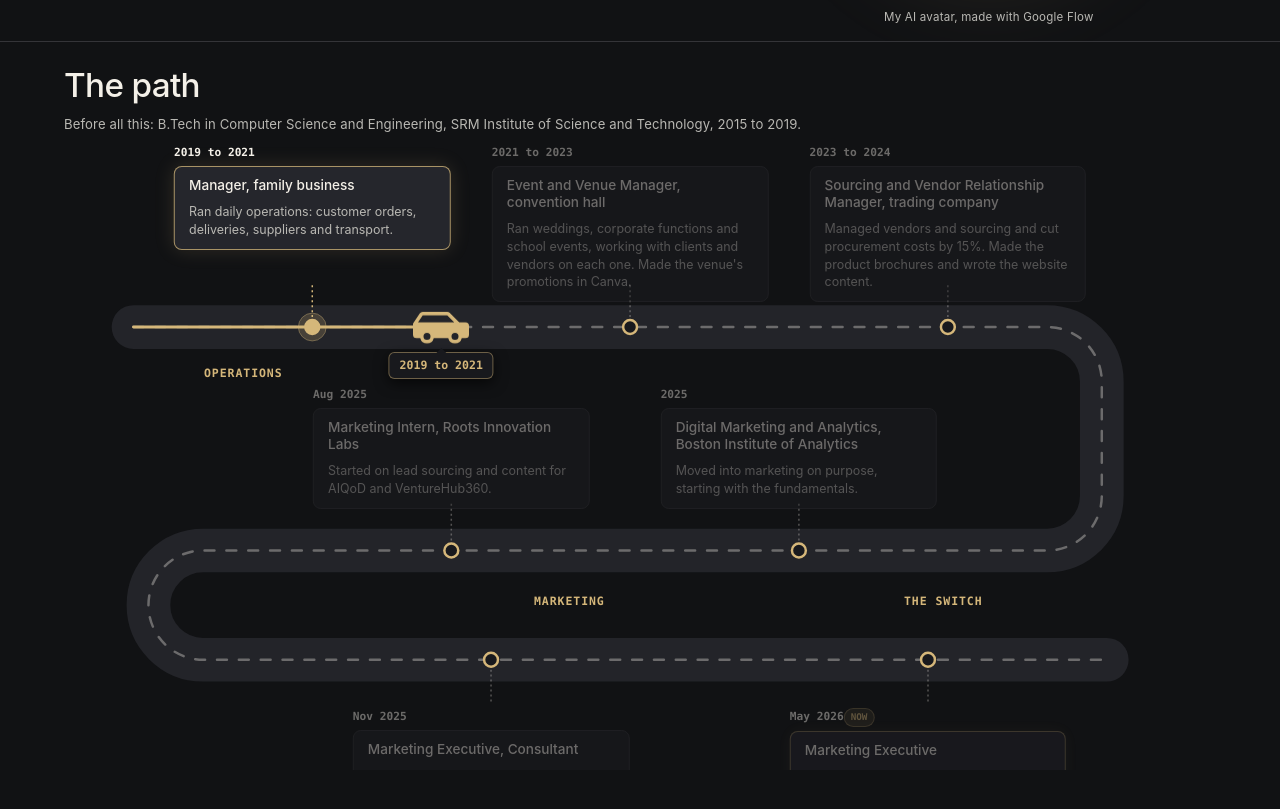
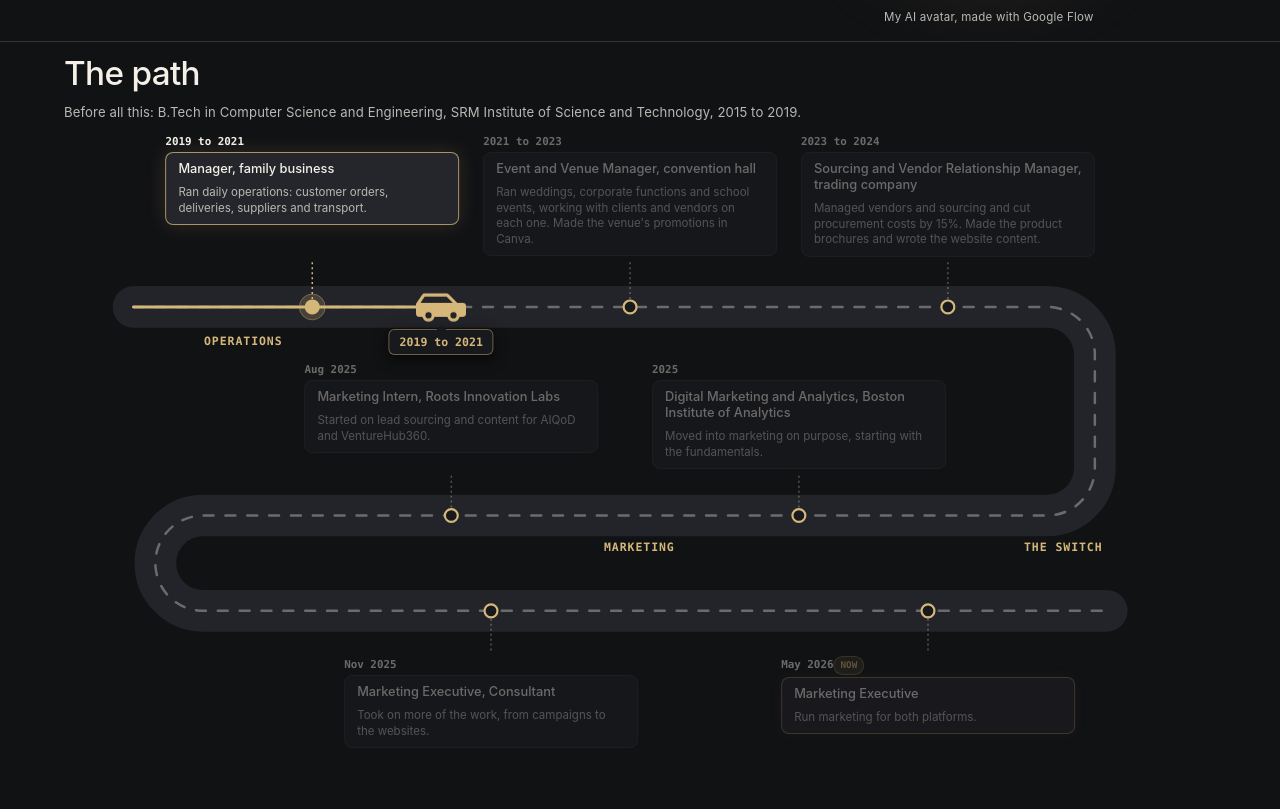
Before and after one commit to nagavardhanl-ux/Portfolio, a Next.js app: page /about in a window 1280 px wide. Shown: the part 663-1472 px from the top of the page. Built offline with nearby package versions, Linux system fonts and the light colour scheme.

Commit message:
fix(about): resolve road timeline overlaps, heading collision and card cutoff

```diff
--- a/src/components/RoadTimeline.tsx
+++ b/src/components/RoadTimeline.tsx
@@ -88,27 +88,27 @@ export const PATH_STOPS: StepData[] = [
 ];
 
 const DESKTOP_VIEWBOX_WIDTH = 1160;
-const DESKTOP_VIEWBOX_HEIGHT = 680;
+const DESKTOP_VIEWBOX_HEIGHT = 625;
 
 // Desktop road path:
-// Run 1: left to right (y = 190)
-// Right bend: smooth U-turn with corner radius 55
-// Run 2: right to left (y = 415)
-// Left bend: smooth U-shaped curve with radius 55 (counter-clockwise sweep, no sharp point)
-// Run 3: left to right (y = 525)
+// Run 1: left to right (y = 175)
+// Right bend: smooth U-turn with corner radius 48
+// Run 2: right to left (y = 385)
+// Left bend: smooth U-shaped curve with radius 48 (counter-clockwise sweep, no sharp point)
+// Run 3: left to right (y = 481)
 const DESKTOP_ROAD_PATH =
-  "M 70 190 L 990 190 A 55 55 0 0 1 1045 245 L 1045 360 A 55 55 0 0 1 990 415 L 140 415 A 55 55 0 0 0 140 525 L 1050 525";
+  "M 70 175 L 990 175 A 48 48 0 0 1 1038 223 L 1038 337 A 48 48 0 0 1 990 385 L 140 385 A 48 48 0 0 0 140 481 L 1050 481";
 
-const DESKTOP_STOP_DISTANCES = [0, 180, 500, 820, 1458, 1808, 2521, 2961];
+const DESKTOP_STOP_DISTANCES = [0, 180, 500, 820, 1435, 1785, 2476, 2916];
 
 const DESKTOP_STOP_COORDS = [
-  { x: 250, y: 190, run: 1 },
-  { x: 570, y: 190, run: 1 },
-  { x: 890, y: 190, run: 1 },
-  { x: 740, y: 415, run: 2 },
-  { x: 390, y: 415, run: 2 },
-  { x: 430, y: 525, run: 3 },
-  { x: 870, y: 525, run: 3 },
+  { x: 250, y: 175, run: 1 },
+  { x: 570, y: 175, run: 1 },
+  { x: 890, y: 175, run: 1 },
+  { x: 740, y: 385, run: 2 },
+  { x: 390, y: 385, run: 2 },
+  { x: 430, y: 481, run: 3 },
+  { x: 870, y: 481, run: 3 },
 ];
 
 const emptySubscribe = () => () => {};
@@ -165,11 +165,11 @@ export default function RoadTimeline() {
   // Animation state (updated in requestAnimationFrame)
   const [carState, setCarState] = useState({
     x: 70,
-    y: 190,
+    y: 175,
     angle: 0,
     isFlipped: false,
     travelledDist: 0,
-    totalDist: 3141,
+    totalDist: 3096,
     activeStopIndex: 0,
     isMoving: false,
     bubbleText: "Start",
@@ -178,11 +178,11 @@ export default function RoadTimeline() {
   const car = prefersReducedMotion
     ? {
         x: 870,
-        y: 525,
+        y: 481,
         angle: 0,
         isFlipped: false,
-        travelledDist: 3141,
-        totalDist: 3141,
+        travelledDist: 3096,
+        totalDist: 3096,
         activeStopIndex: 7,
         isMoving: false,
         bubbleText: PATH_STOPS[6].year,
@@ -467,7 +467,7 @@ export default function RoadTimeline() {
   }, [mounted, isMobile, prefersReducedMotion, mobileStopPoints]);
 
   // Desktop speech bubble side: below car on Run 1 & 2, above car on Run 3
-  const desktopBubbleSide = car.y > 470 ? "above" : "below";
+  const desktopBubbleSide = car.y > 430 ? "above" : "below";
 
   return (
     <section
@@ -477,7 +477,7 @@ export default function RoadTimeline() {
     >
       <div className="about-road-sticky">
         <div className="container">
-          <div className="about-sec-heading">
+          <div className="about-sec-heading" style={{ marginBottom: "8px" }}>
             <h2 id="path-title" className="about-sec-title">
               The path
             </h2>
@@ -490,14 +490,14 @@ export default function RoadTimeline() {
 
         {/* Desktop Road View (1024px and up) */}
         {!isMobile && (
-          <div className="container about-road-container" style={{ marginTop: "16px" }}>
+          <div className="container about-road-container">
             <div
               className="about-road-stage"
               style={{
                 position: "relative",
                 width: "100%",
                 maxWidth: "1160px",
-                height: "680px",
+                height: "625px",
                 margin: "0 auto",
               }}
             >
@@ -515,13 +515,13 @@ export default function RoadTimeline() {
                   pointerEvents: "none",
                 }}
               >
-                {/* Road Base: wide stroke (44px), dark grey slightly lighter than background */}
+                {/* Road Base: wide stroke (42px), dark grey slightly lighter than background */}
                 <path
                   ref={desktopPathRef}
                   d={DESKTOP_ROAD_PATH}
                   fill="none"
                   stroke="#232429"
-                  strokeWidth={44}
+                  strokeWidth={42}
                   strokeLinecap="round"
                   strokeLinejoin="round"
                 />
@@ -553,8 +553,8 @@ export default function RoadTimeline() {
                     car.travelledDist >= DESKTOP_STOP_DISTANCES[idx + 1] ||
                     car.activeStopIndex >= idx + 1;
                   const isCurrent = car.activeStopIndex === idx + 1;
-                  const cardBoundaryY = pt.run === 3 ? 570 : pt.run === 2 ? 366 : 148;
-                  const startY = pt.run === 3 ? pt.y + 10 : pt.y - 10;
+                  const cardBoundaryY = pt.run === 3 ? 523 : pt.run === 2 ? 342 : 130;
+                  const startY = pt.run === 3 ? pt.y + 8 : pt.y - 8;
 
                   return (
                     <line
@@ -592,7 +592,7 @@ export default function RoadTimeline() {
                         <circle
                           cx={pt.x}
                           cy={pt.y}
-                          r={14}
+                          r={13}
                           fill="rgba(213, 183, 122, 0.2)"
                           stroke="rgba(213, 183, 122, 0.4)"
                           strokeWidth={1}
@@ -601,10 +601,10 @@ export default function RoadTimeline() {
                       <circle
                         cx={pt.x}
                         cy={pt.y}
-                        r={7}
+                        r={6.5}
                         fill={isReached ? "var(--accent)" : "#18191D"}
                         stroke="var(--accent)"
-                        strokeWidth={2.5}
+                        strokeWidth={2.2}
                       />
                     </g>
                   );
@@ -618,33 +618,33 @@ export default function RoadTimeline() {
                 style={{
                   position: "absolute",
                   left: "140px",
-                  top: "228px",
+                  top: "201px",
                 }}
                 aria-hidden="true"
               >
                 Operations
               </div>
 
-              {/* The switch: below Run 2, before Stop 4 (driving right to left) */}
+              {/* The switch: below Run 2, before Stop 4, well clear of Stop 7 */}
               <div
                 className="about-road-phase-label"
                 style={{
                   position: "absolute",
-                  left: "840px",
-                  top: "456px",
+                  left: "960px",
+                  top: "407px",
                 }}
                 aria-hidden="true"
               >
                 The switch
               </div>
 
-              {/* Marketing: below Run 2, before Stop 5 (driving right to left) */}
+              {/* Marketing: below Run 2, before Stop 5, well clear of Stop 6 */}
               <div
                 className="about-road-phase-label"
                 style={{
                   position: "absolute",
-                  left: "470px",
-                  top: "456px",
+                  left: "540px",
+                  top: "407px",
                 }}
                 aria-hidden="true"
               >
@@ -681,7 +681,7 @@ export default function RoadTimeline() {
                     color: "var(--accent)",
                   }}
                 >
-                  <RoadCar width={56} />
+                  <RoadCar width={50} />
                 </div>
               </div>
 
@@ -704,45 +704,45 @@ export default function RoadTimeline() {
                   const desktopPositions = [
                     {
                       left: "21.55%",
-                      top: "8px",
+                      top: "2px",
                       transform: "translateX(-50%)",
-                      width: "24%",
+                      width: "25.5%",
                     },
                     {
                       left: "49.14%",
-                      top: "8px",
+                      top: "2px",
                       transform: "translateX(-50%)",
-                      width: "24%",
+                      width: "25.5%",
                     },
                     {
                       left: "76.72%",
-                      top: "8px",
+                      top: "2px",
                       transform: "translateX(-50%)",
-                      width: "24%",
+                      width: "25.5%",
                     },
                     {
                       left: "63.79%",
-                      top: "250px",
+                      top: "230px",
                       transform: "translateX(-50%)",
-                      width: "24%",
+                      width: "25.5%",
                     },
                     {
                       left: "33.62%",
-                      top: "250px",
+                      top: "230px",
                       transform: "translateX(-50%)",
-                      width: "24%",
+                      width: "25.5%",
                     },
                     {
                       left: "37.07%",
-                      top: "572px",
+                      top: "525px",
                       transform: "translateX(-50%)",
-                      width: "24%",
+                      width: "25.5%",
                     },
                     {
                       left: "75.00%",
-                      top: "572px",
+                      top: "525px",
                       transform: "translateX(-50%)",
-                      width: "24%",
+                      width: "25.5%",
                     },
                   ];
                   const pos = desktopPositions[stop.id - 1];
```
Also changed, not shown: src/app/globals.css.
